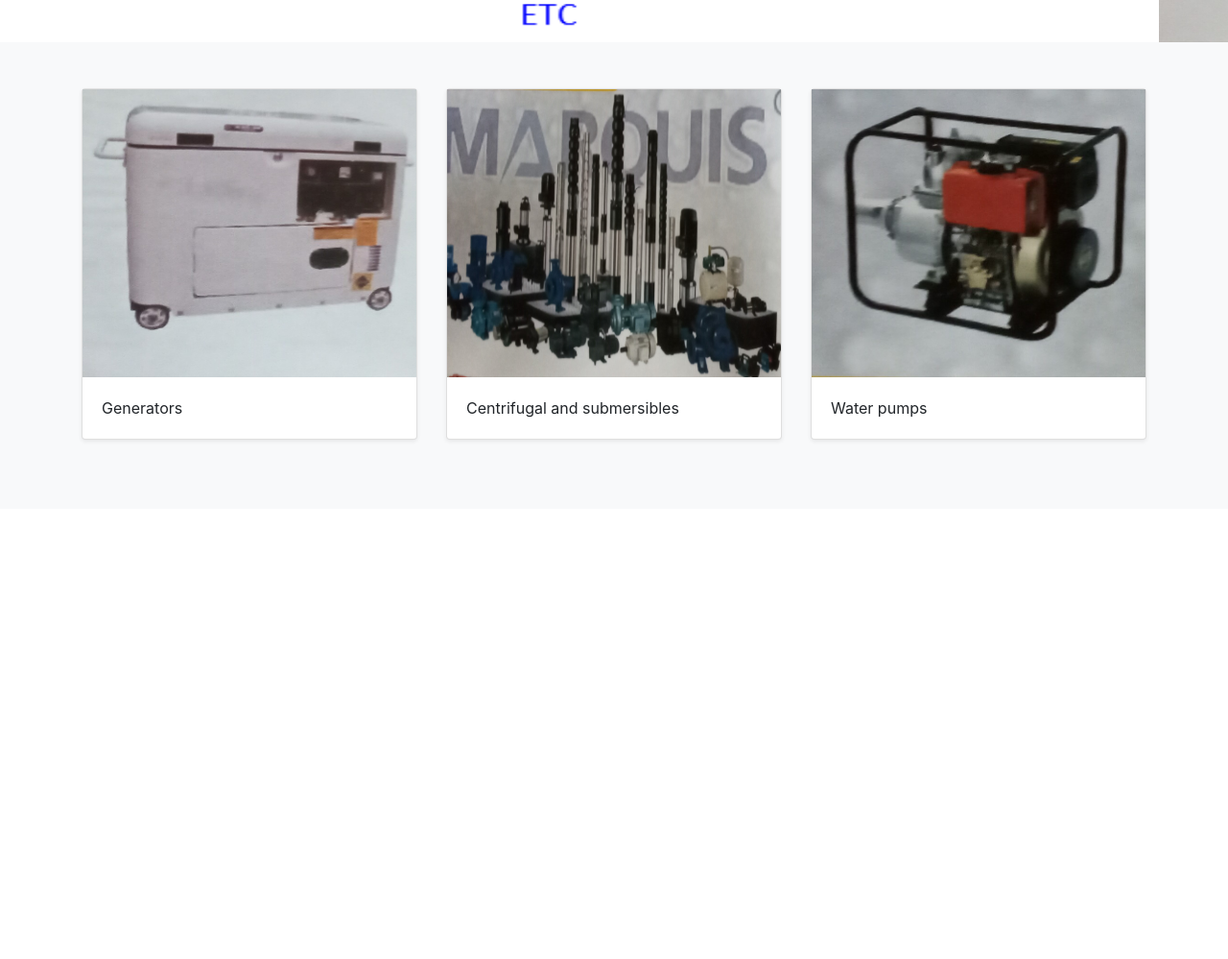
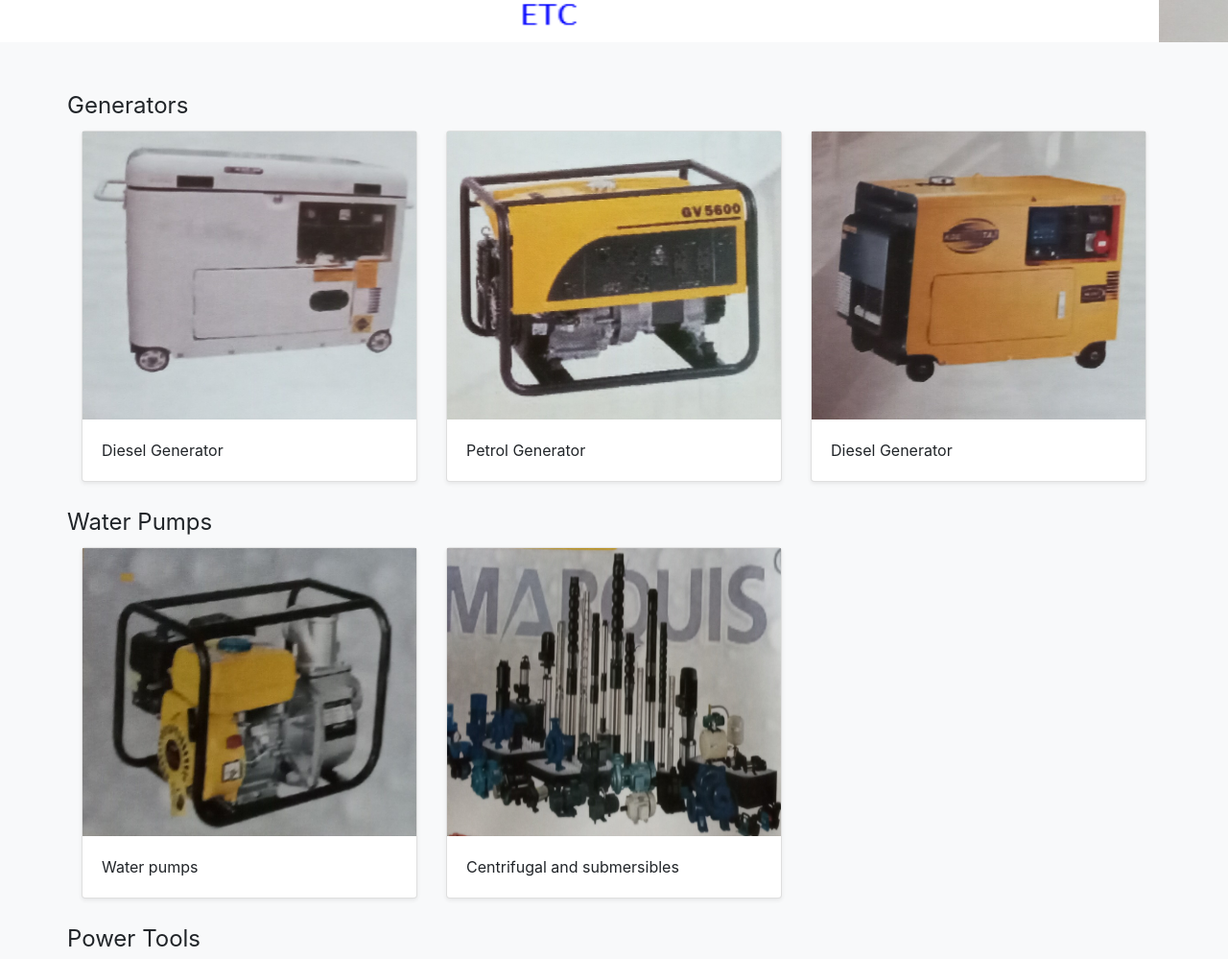
Before and after one commit to Shaistaparpia/Multi-Tools, a plain HTML site: page public/index.html in a window 1280 px wide. Shown: the part 1560-2559 px from the top of the page at 96% size. Before the commit the page ends 2090 px from the top, so only its background shows below. Drawn offline with nearby package versions, Linux system fonts and the light colour scheme; files whose address does not match are found by name.

Commit message:
added new images under the carousel

```diff
--- a/public/index.html
+++ b/public/index.html
@@ -163,7 +163,7 @@
         </div>
         <div class="carousel-item">
           <img
-            src="../dist/images/woodworking.jpg"
+            src="../dist/images/woodworking.jpg "
             class="d-block w-100 w-100vh"
             alt="..."
           />
@@ -204,10 +204,12 @@
             />
       </div>
     </div>
+      </div>
 
       <div class="album py-5 bg-light">
         <div class="container">
           <div class="row">
+            <legend>Generators</legend>
             <div class="col-md-4">
               <div class="card mb-4 shadow-sm">
                 <img
@@ -217,7 +219,50 @@
                 />
                 <div class="card-body">
                   <p class="card-text">
-                    Generators
+                    Diesel Generator
+                  </p>
+                </div>
+              </div>
+            </div>
+            <div class="col-md-4">
+              <div class="card mb-4 shadow-sm">
+                <img
+                  src="../dist/images/petrol_gen03.jpg"
+                  alt=""
+                  class="d-block w-100 img-h-300"
+                />
+                <div class="card-body">
+                  <p class="card-text">
+                    Petrol Generator
+                  </p>
+                </div>
+              </div>
+            </div>
+            <div class="col-md-4">
+              <div class="card mb-4 shadow-sm">
+                <img
+                  src="../dist/images/diesel_gen02.jpg"
+                  alt=""
+                  class="d-block w-100 img-h-300"
+                />
+                <div class="card-body">
+                  <p class="card-text">
+                    Diesel Generator
+                  </p>
+                </div>
+              </div>
+            </div>
+            <legend>Water Pumps</legend>
+            <div class="col-md-4">
+              <div class="card mb-4 shadow-sm">
+                <img
+                  src="../dist/images/water_pump01.jpg"
+                  alt=""
+                  class="d-block w-100 img-h-300"
+                />
+                <div class="card-body">
+                  <p class="card-text">
+                    Water pumps
                   </p>
                 </div>
               </div>
@@ -236,16 +281,46 @@
                 </div>
               </div>
             </div>
+            <legend>Power Tools</legend>
             <div class="col-md-4">
               <div class="card mb-4 shadow-sm">
                 <img
-                  src="../dist/images/water_pump02.jpg"
+                  src="../dist/images/submersibles.jpg"
                   alt=""
                   class="d-block w-100 img-h-300"
                 />
                 <div class="card-body">
                   <p class="card-text">
-                    Water pumps
+                    Power tools
+                  </p>
+                </div>
+              </div>
+            </div>
+            <legend>Garage/workshop equipment</legend>
+            <div class="col-md-4">
+              <div class="card mb-4 shadow-sm">
+                <img
+                  src="../dist/images/electric_motor.jpg"
+                  alt=""
+                  class="d-block w-100 img-h-300"
+                />
+                <div class="card-body">
+                  <p class="card-text">
+                    Electric motors
+                  </p>
+                </div>
+              </div>
+            </div>
+            <div class="col-md-4">
+              <div class="card mb-4 shadow-sm">
+                <img
+                  src="../dist/images/pipe_benders.jpg"
+                  alt=""
+                  class="d-block w-100 img-h-300"
+                />
+                <div class="card-body">
+                  <p class="card-text">
+                    Pipe benders
                   </p>
                 </div>
               </div>
```
Also changed, not shown: public/petrolgen.html (+3 -3 lines).
